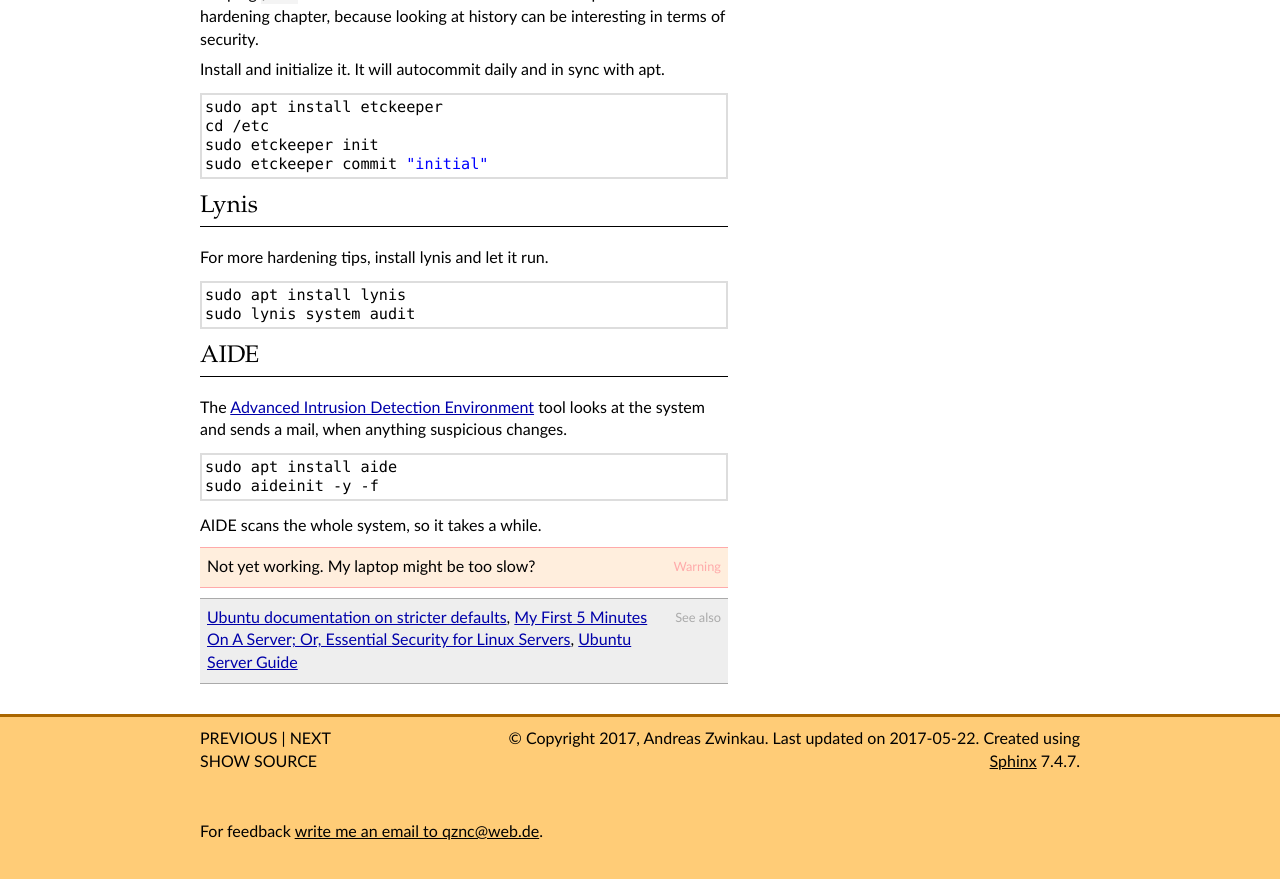
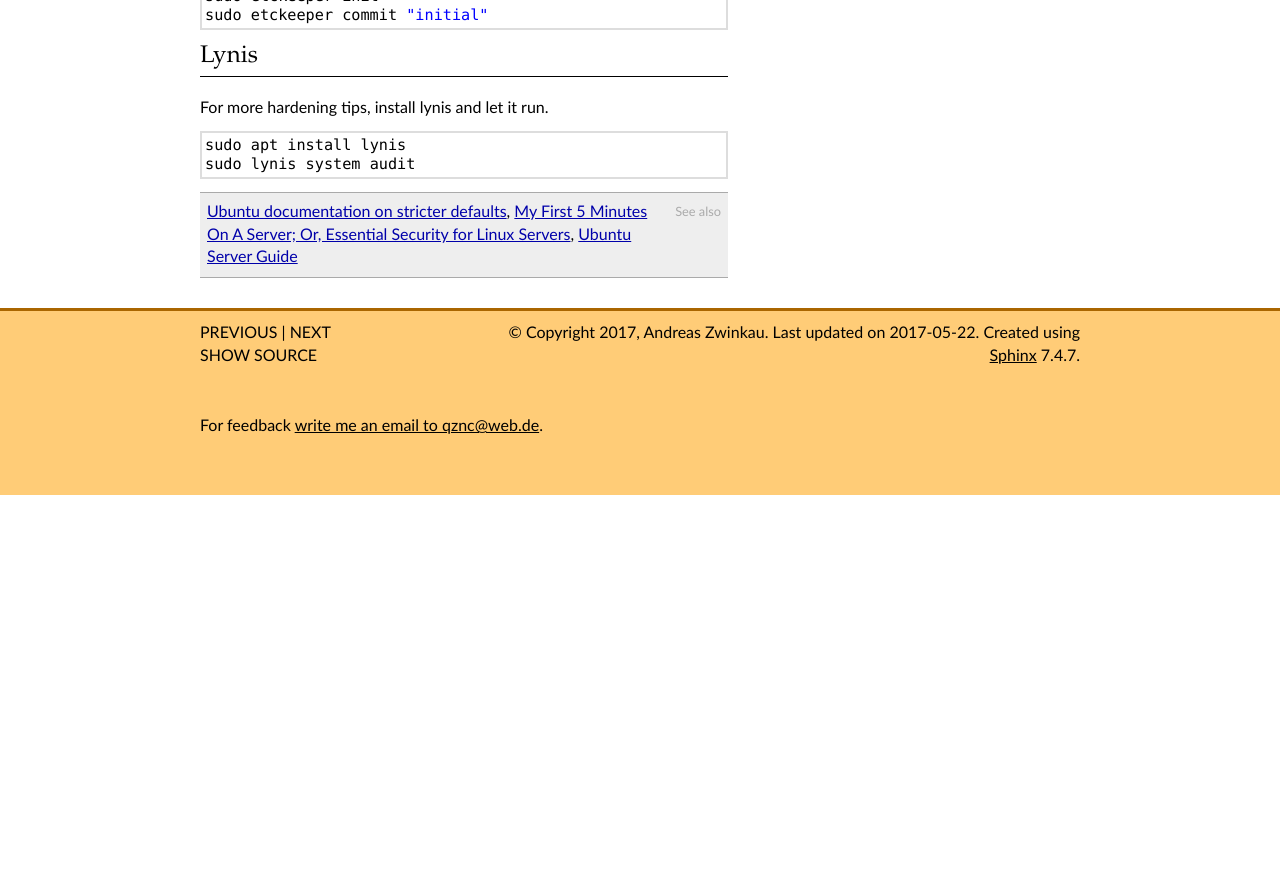
Before and after one commit to qznc/my-homeserver, a Sphinx documentation site: the page built from source/hardening.rst, in a window 1280 px wide and 900 px high, scrolled down 2289 px. Shown: the top 879 px of the window. Built offline with Sphinx 7.4.7, drawn with Linux system fonts in a browser that asks for light colours; after the commit the page ends 2784 px from its top, so only the background shows below that; some of the changed text lies outside the part shown.

Commit message:
Remove unused tools

```diff
--- a/source/hardening.rst
+++ b/source/hardening.rst
@@ -110,17 +110,6 @@
 
    sudo apt install fail2ban
 
-Checking for Root Kits
-----------------------
-
-.. code:: sh
-
-   sudo apt install rkhunter chkrootkit
-
-.. warning::
-
-   Not active in practice yet
-
 Secure Shared Memory
 --------------------
 
@@ -172,25 +161,6 @@
    sudo apt install lynis
    sudo lynis system audit
 
-AIDE
-----
-
-The `Advanced Intrusion Detection Environment <http://aide.sourceforge.net>`_ tool
-looks at the system and sends a mail, when anything suspicious changes.
-
-.. code::
-
-   sudo apt install aide
-   sudo aideinit -y -f
-
-AIDE scans the whole system,
-so it takes a while.
-
-.. warning::
-
-   Not yet working.
-   My laptop might be too slow?
-
 .. seealso::
 
    `Ubuntu documentation on stricter defaults <https://help.ubuntu.com/community/StricterDefaults>`_,
```
